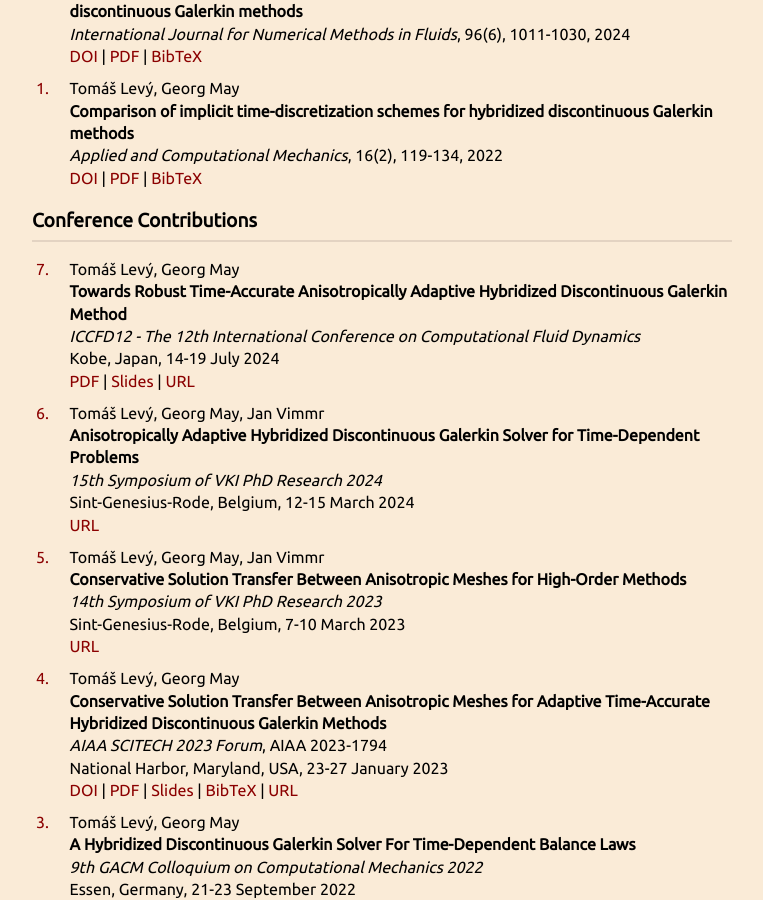
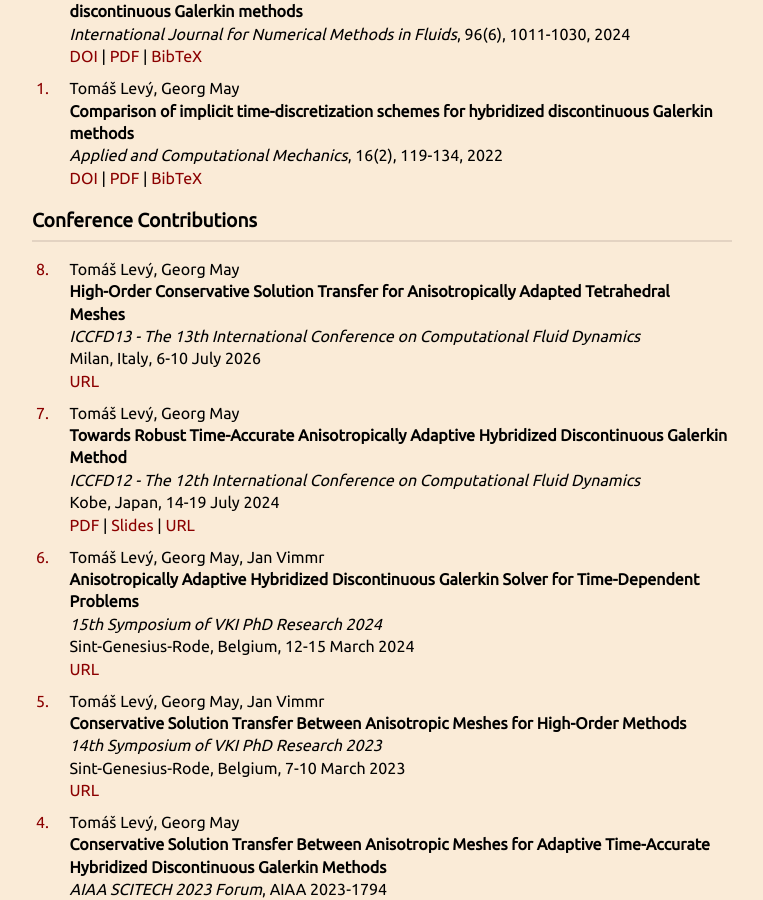
Before and after one commit to levyto/levyto.github.io, a Jekyll site: the page built from pages/publications.md, in a window 1280 px wide and 900 px high, scrolled down 368 px. Shown: the whole window, without its empty margins (258-1021 px from the left). Built offline with Jekyll 4.4.1, drawn with Linux system fonts in a browser that asks for light colours; nearby versions of some CDN libraries; a style sheet for code colours, icons or effects is not loaded.

Commit message:
Added ICCFD13

```diff
--- a/_data/publications.yml
+++ b/_data/publications.yml
@@ -109,7 +109,25 @@
   selected: false
 
 
-
+- key: "iccfd13"
+  title: "High-Order Conservative Solution Transfer for Anisotropically Adapted Tetrahedral Meshes"
+  authors:
+    - "Tomáš Levý"
+    - "Georg May"
+  type: "conference"
+  venue: "ICCFD13 - The 13th International Conference on Computational Fluid Dynamics"
+  sort_date: "2026-7"
+  year: 2026
+  month: 7
+  volume: ""
+  number: ""
+  pages: ""
+  doi: ""
+  # pdf: "https://www.iccfd.org/iccfd12/assets/pdf/papers/ICCFD12_Paper_8-C-01.pdf"
+  url: "https://easychair.org/smart-program/ICCFD13/index.html"
+  # slides: "https://drive.google.com/file/d/1eNdJHWXzyuIn0PTDfICIXurQ5RqHRIlq/view?usp=sharing"
+  note: "Milan, Italy, 6-10 July"
+  selected: false
 
 - key: "iccfd12"
   title: "Towards Robust Time-Accurate Anisotropically Adaptive Hybridized Discontinuous Galerkin Method"
```
Also changed, not shown: README.md.
